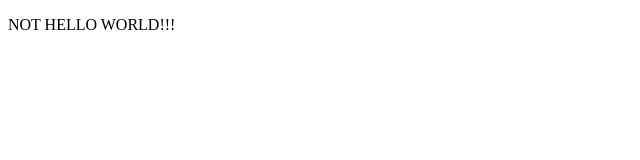
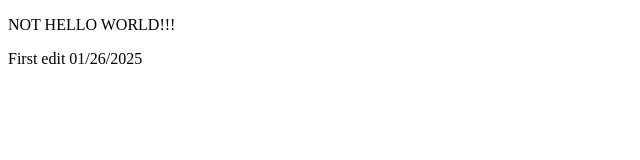
Before and after one commit to CodeInkubus/testrepoditory, a plain HTML site: page index.html in a window 1280 px wide. Shown: the whole page, without its empty margins (0-640 px from the left). Drawn offline with Linux system fonts and the light colour scheme.

Commit message:
HTML Skeleton

```diff
--- a/index.html
+++ b/index.html
@@ -8,6 +8,7 @@ Hello World
 </head>
 <body>
 <p>NOT HELLO WORLD!!!</p>
+  <p>First edit 01/26/2025</p>
 </body>
 
 
```
